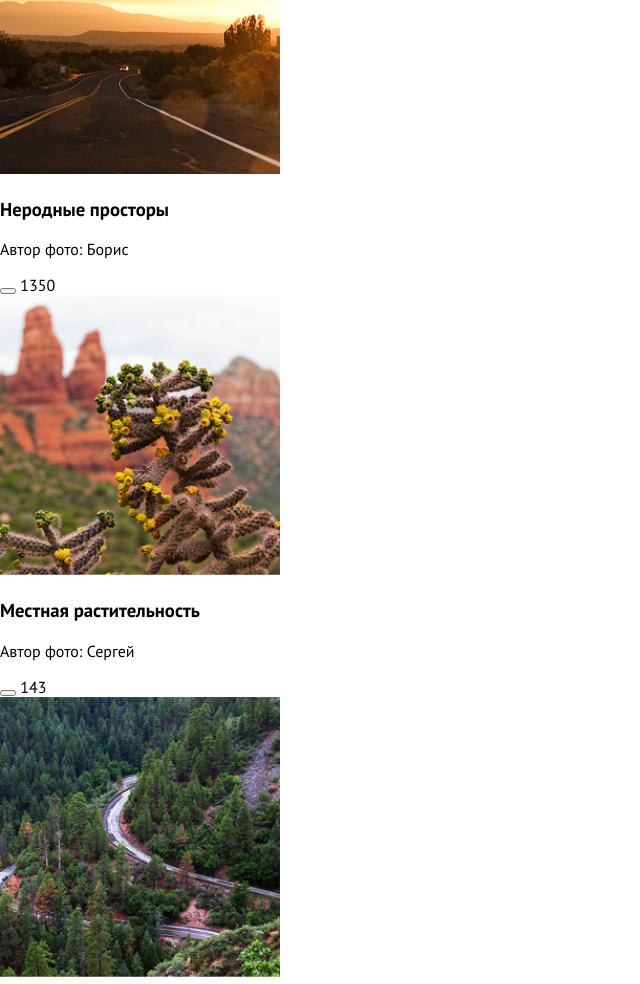
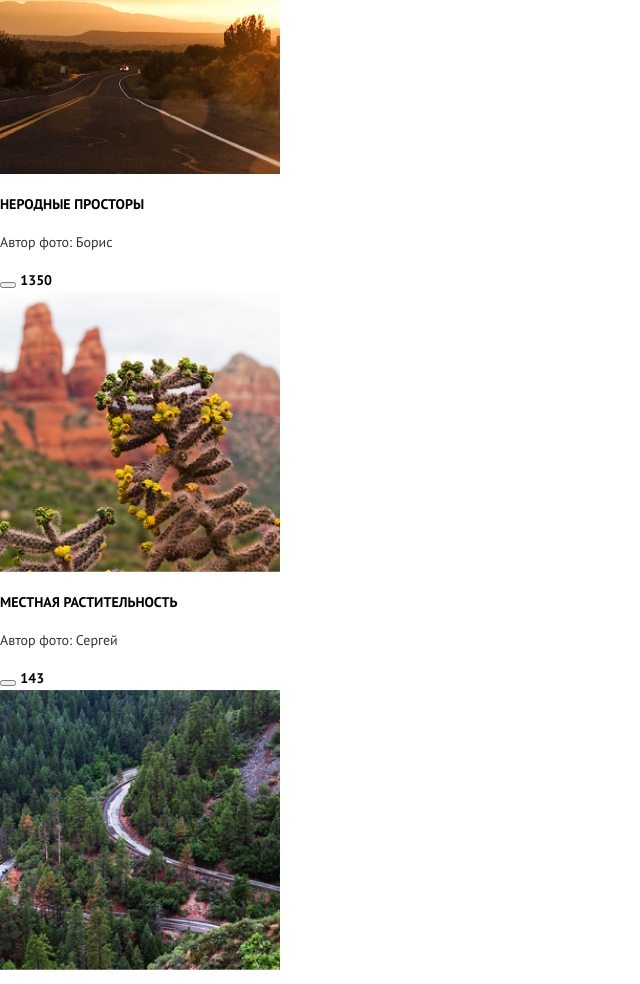
Before and after one commit to radamid/512667-sedona-24, a website: page source/photo.html in a window 1280 px wide. Shown: the part 889-1873 px from the top of the page, without its empty margins (0-640 px from the left). Drawn offline with nearby package versions, Linux system fonts and the light colour scheme; files that its build step writes are made by us from their sources.

Commit message:
Указание текстовых параметров для блока с фотогалереей

```diff
--- a/source/less/blocks/photo-gallery.less
+++ b/source/less/blocks/photo-gallery.less
@@ -0,0 +1,18 @@
+.photo-info__title,
+.photo-info__likes-number {
+  font-family: @font-family-base;
+  font-style: normal;
+  font-weight: 700;
+  font-size: 14px;
+  line-height: 24px;
+  text-transform: uppercase;
+  color: @black-base;
+}
+.photo-info__author {
+  font-family: @font-family-base;
+  font-style: normal;
+  font-weight: 400;
+  font-size: 14px;
+  line-height: 24px;
+  color: @sub-black;
+}
--- a/source/less/style.less
+++ b/source/less/style.less
@@ -11,6 +11,9 @@
 @import "blocks/page-main.less";
 @import "blocks/advantages.less";
 @import "blocks/hotel-search.less";
+
+@import "blocks/photo-gallery.less";
+
 @import "blocks/hashtag.less";
 @import "blocks/socials.less";
 @import "blocks/designers.less";
```
